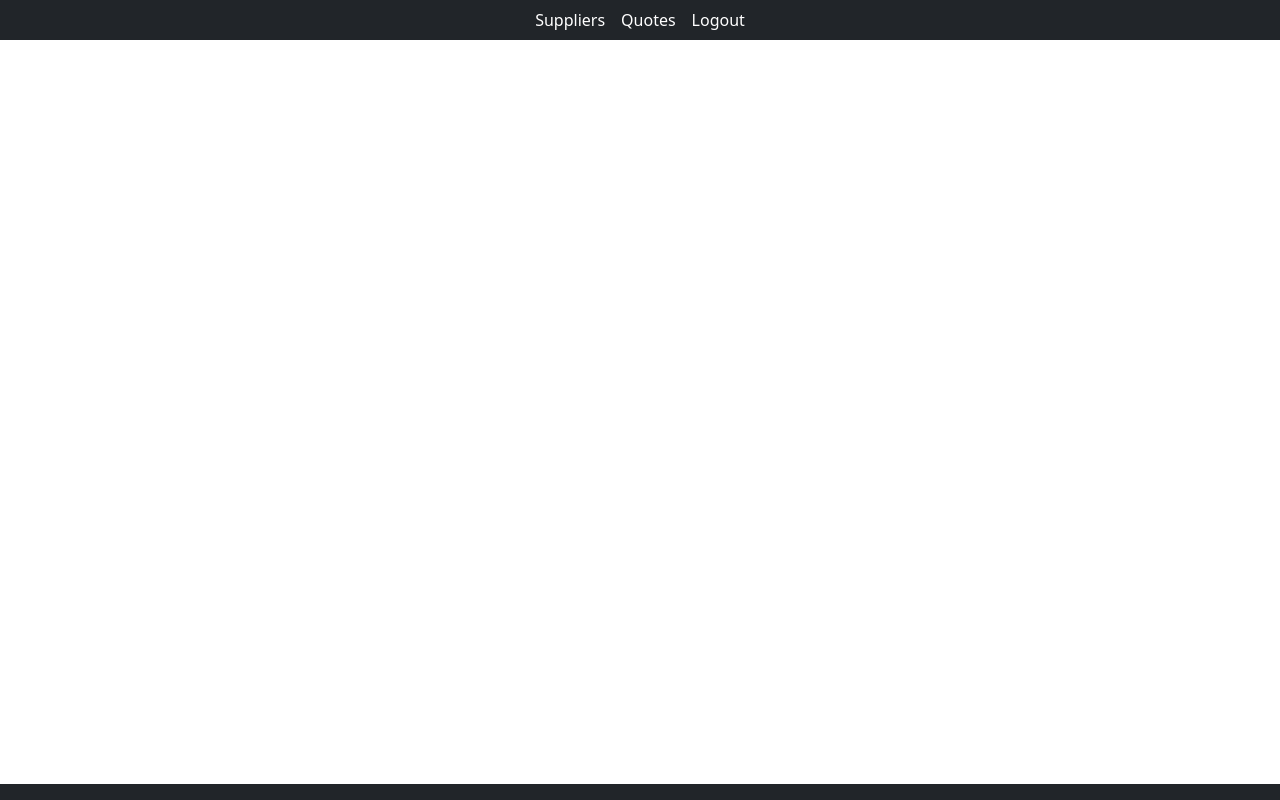
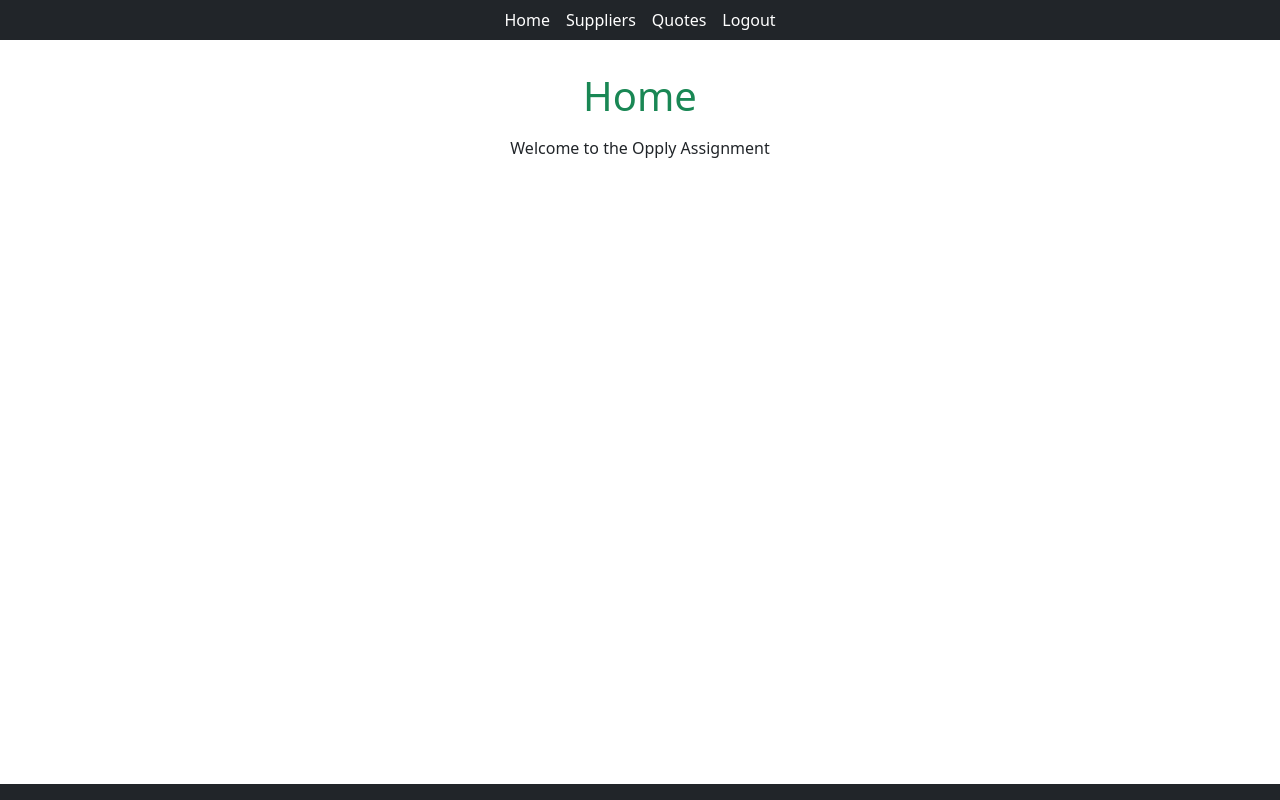
Before and after one commit to OpplyLtd/oppy-qa-assignment, a Vue app: page / in a window 1280 px wide. Built offline with nearby package versions, Linux system fonts and the light colour scheme; sample sign-in values are in the browser's storage.

Commit message:
removed some default classes, hidden navbar if not logged in

```diff
--- a/src/components/AppHeader.vue
+++ b/src/components/AppHeader.vue
@@ -1,8 +1,15 @@
 <script setup lang="ts">
-import { RouterLink } from "vue-router";
+import { RouterLink, useRoute } from "vue-router";
 
 import { isLoggedIn, logoutUser } from "@/util/userStatus";
 import router from "@/router";
+import { onMounted } from "vue";
+
+onMounted(() => {
+  const route = useRoute();
+
+  console.log(route.name);
+});
 
 const logout = async () => {
   logoutUser();
@@ -12,13 +19,10 @@ const logout = async () => {
 </script>
 
 <template>
-  <header>
+  <header v-if="isLoggedIn">
     <div class="row">
       <div class="col">
         <div class="content">
-          <div class="row">
-            <div class="col"></div>
-          </div>
           <nav class="navbar navbar-expand-lg fixed-top p-0">
             <button
               class="navbar-toggler"
@@ -38,6 +42,10 @@ const logout = async () => {
             >
               <ul class="navbar-nav">
                 <li class="nav-item">
+                  <RouterLink to="/" class="nav-link">Home</RouterLink>
+                </li>
+
+                <li class="nav-item">
                   <RouterLink to="/suppliers" class="nav-link"
                     >Suppliers</RouterLink
                   >
@@ -45,6 +53,7 @@ const logout = async () => {
                 <li class="nav-item">
                   <RouterLink to="/quotes" class="nav-link">Quotes</RouterLink>
                 </li>
+
                 <li v-if="isLoggedIn" class="nav-item">
                   <a href="#" @click.prevent="logout" class="nav-link"
                     >Logout</a
--- a/src/router/index.ts
+++ b/src/router/index.ts
@@ -6,12 +6,18 @@ import QuotesView from "../views/QuotesView.vue";
 import LoginView from "../views/LoginView.vue";
 import SignupView from "../views/SignupView.vue";
 import SingleSupplierView from "../views/SingleSupplierView.vue";
+import AppHome from "../views/AppHome.vue";
 
 import { redirectToLogin } from "@/router/guards/redirectToLogin";
 
 const router = createRouter({
   history: createWebHistory(import.meta.env.BASE_URL),
   routes: [
+    {
+      path: "/",
+      name: "Home",
+      component: AppHome,
+    },
     {
       path: "/suppliers/:page?",
       name: "Suppliers",
--- /dev/null
+++ b/src/views/AppHome.vue
@@ -0,0 +1,7 @@
+<template>
+  <div class="home-view">
+    <h1 class="text-success align-center text-center mb-3">Home</h1>
+
+    <p class="align-center text-center">Welcome to the Opply Assignment</p>
+  </div>
+</template>
--- a/src/views/QuotesView.vue
+++ b/src/views/QuotesView.vue
@@ -4,6 +4,7 @@ import QuotesList from "@/components/QuotesList.vue";
 
 <template>
   <div class="greetings">
+    <h1 class="text-success align-center text-center mb-3">Quotes</h1>
     <QuotesList />
   </div>
 </template>
--- a/src/views/SingleSupplierView.vue
+++ b/src/views/SingleSupplierView.vue
@@ -4,7 +4,7 @@ import SingleSupplier from "@/components/SingleSupplier.vue";
 
 <template>
   <div class="greetings">
-    <h1 class="green">View Supplier</h1>
+    <h1 class="text-success align-center text-center mb-3">View Supplier</h1>
     <SingleSupplier />
   </div>
 </template>
--- a/src/views/SuppliersView.vue
+++ b/src/views/SuppliersView.vue
@@ -4,6 +4,7 @@ import SuppliersList from "@/components/SuppliersList.vue";
 
 <template>
   <div class="greetings">
+    <h1 class="text-success align-center text-center mb-3">Suppliers</h1>
     <SuppliersList />
   </div>
 </template>
```
Also changed, not shown: src/views/AppLogin.vue (deleted, +0 -10 lines).
